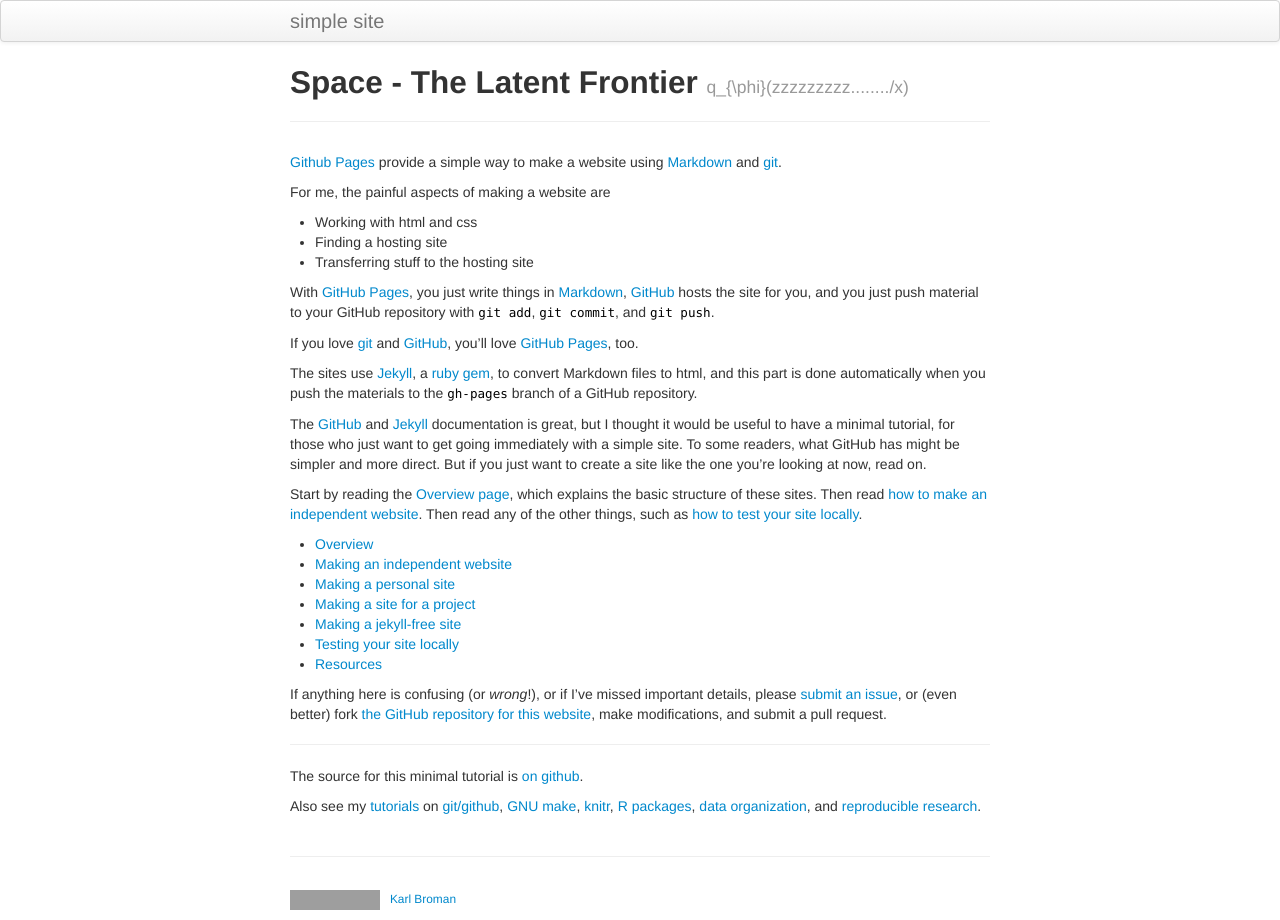
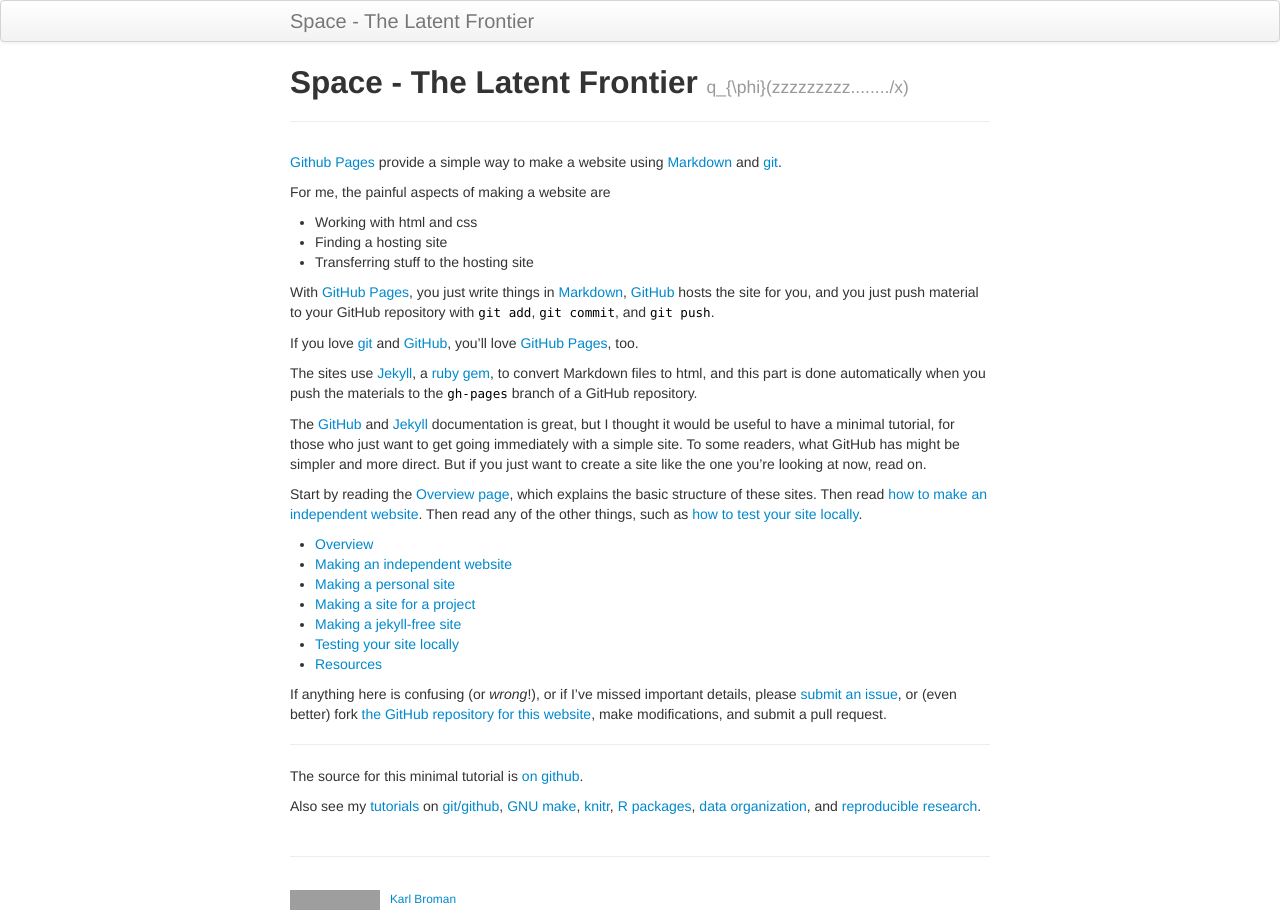
Before and after one commit to skt9/skt9.github.io, a Jekyll site: the page built from index.md, in a window 1280 px wide. Built offline with Jekyll 4.4.1, drawn with Linux system fonts in a browser that asks for light colours; grey boxes are pictures that could not be loaded.

Commit message:
Update _config.yml

```diff
--- a/_config.yml
+++ b/_config.yml
@@ -8,15 +8,15 @@ highlighter: rouge
 # Themes are encouraged to use these universal variables
 # so be sure to set them if your theme uses them.
 #
-title : simple site
+title : Space - The Latent Frontier
 author :
-  name : Karl Broman
-  email : kbroman@gmail.com
-  github : kbroman
+  name : Siddharth Tourani
+  email : tourani.siddharth@gmail.com
+  github : skt9
   feedburner : nil
 
 # NOTE: Replacing this next line with your own URL
-production_url : https://kbroman.github.io/simple_site
+production_url : https://skt9.github.io
 
 # Tell Github to use the kramdown markdown interpreter
 # (see https://help.github.com/articles/migrating-your-pages-site-from-maruku)
@@ -51,7 +51,7 @@ JB :
   #     This means always setting the protocol (http|https) or prefixing with "/"
   #
   # NOTE: Replace this next line with your own URL, likely with username.github.io
-  BASE_PATH : https://kbroman.org/simple_site
+  BASE_PATH : https://skt9.github.io
 
   # By default, the asset_path is automatically defined relative to BASE_PATH plus the enabled theme.
   # ex: [BASE_PATH]/assets/themes/[THEME-NAME]
```
